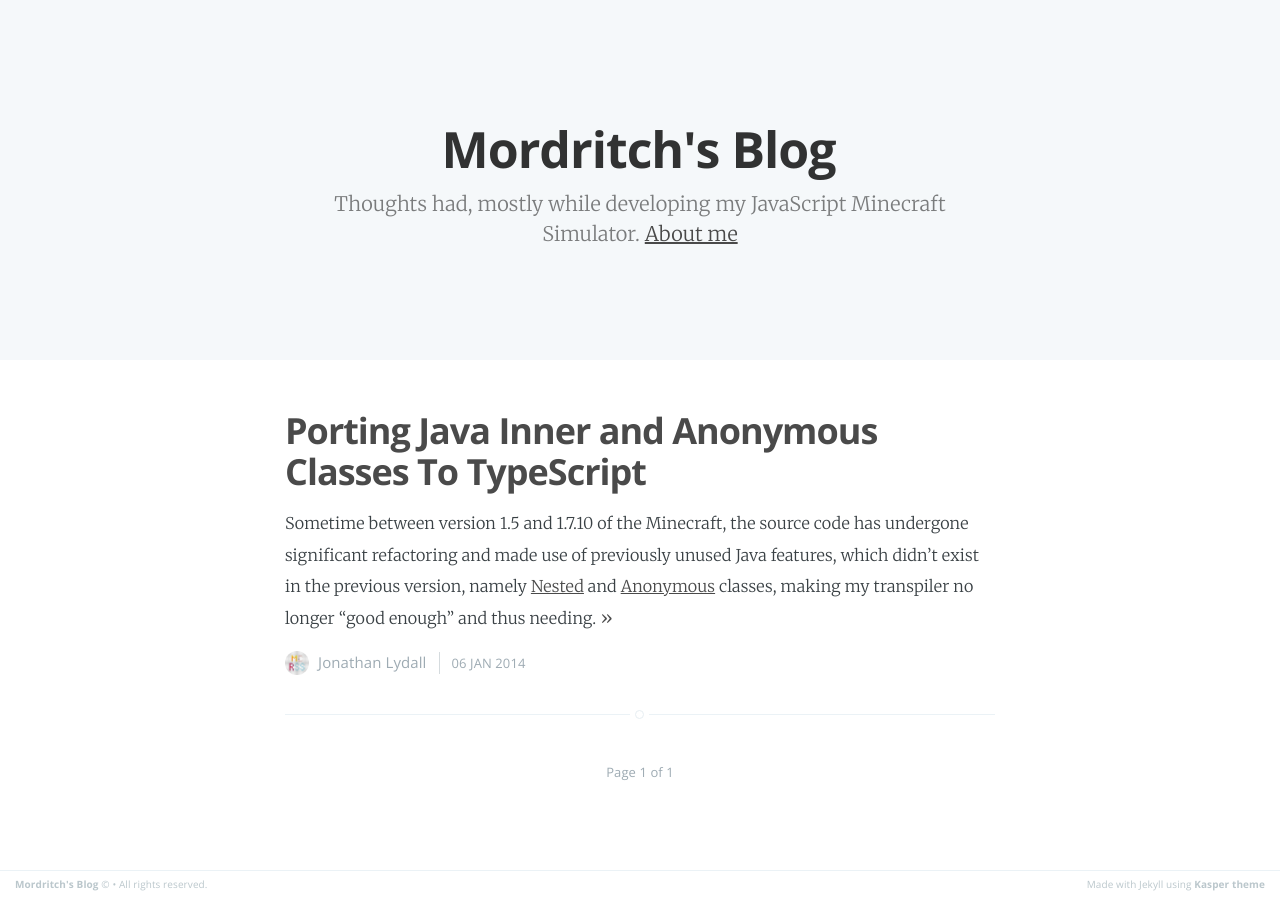
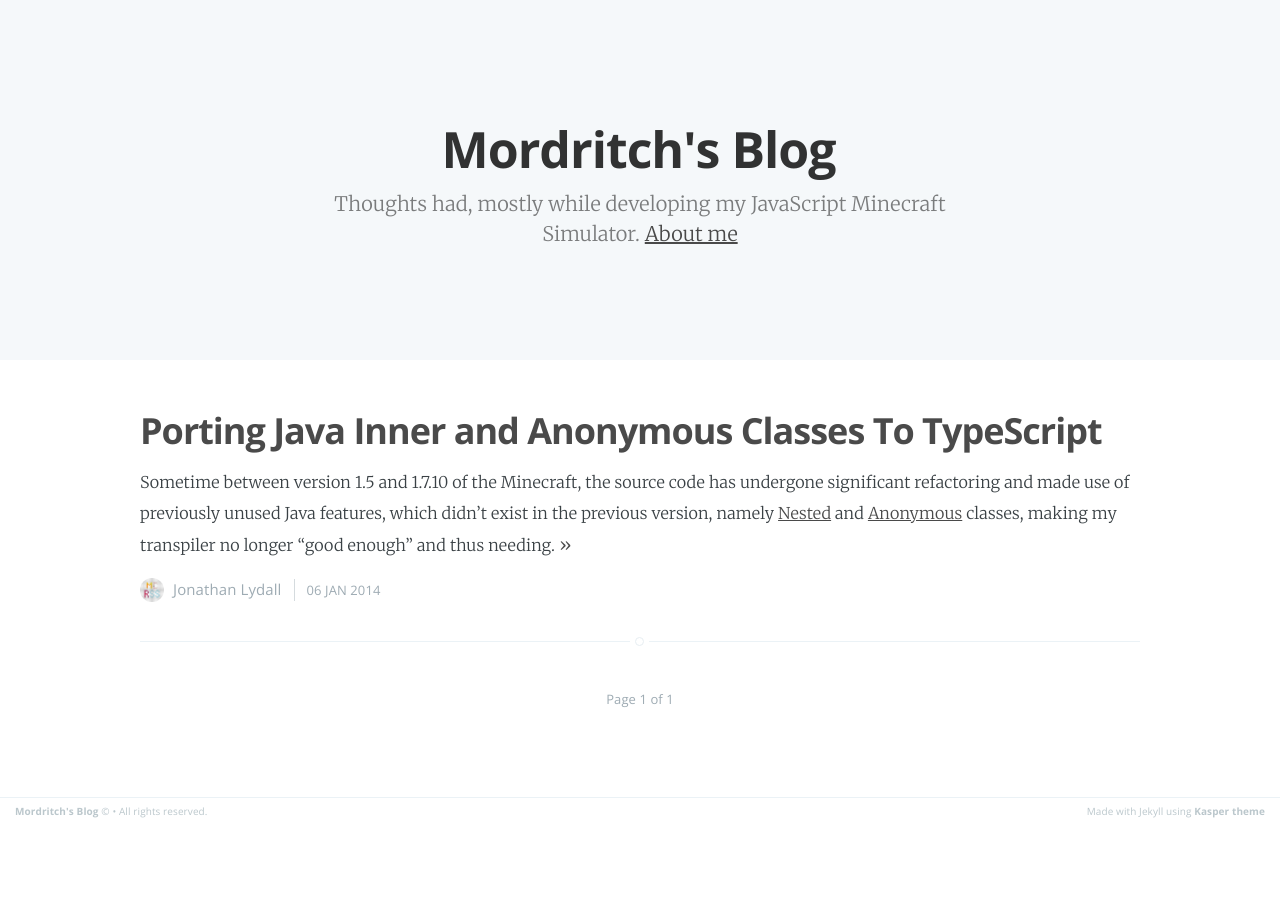
Before and after one commit to JonathanLydall/JonathanLydall.github.io, a Jekyll site: the page built from index.html, in a window 1280 px wide. Built offline with Jekyll 4.4.1, drawn with Linux system fonts in a browser that asks for light colours; Markdown is read by kramdown in place of the engine named in the settings; the list of posts is cut into pages by our own code.

Commit message:
Make the screen layout a little wider.

```diff
--- a/assets/css/screen.css
+++ b/assets/css/screen.css
@@ -717,7 +717,7 @@ margin on the iframe, cause it breaks stuff. */
 .post {
     position: relative;
     width: 80%;
-    max-width: 710px;
+    max-width: 1000px;
     margin: 4rem auto;
     padding-bottom: 4rem;
     border-bottom: #EBF2F6 1px solid;
```
